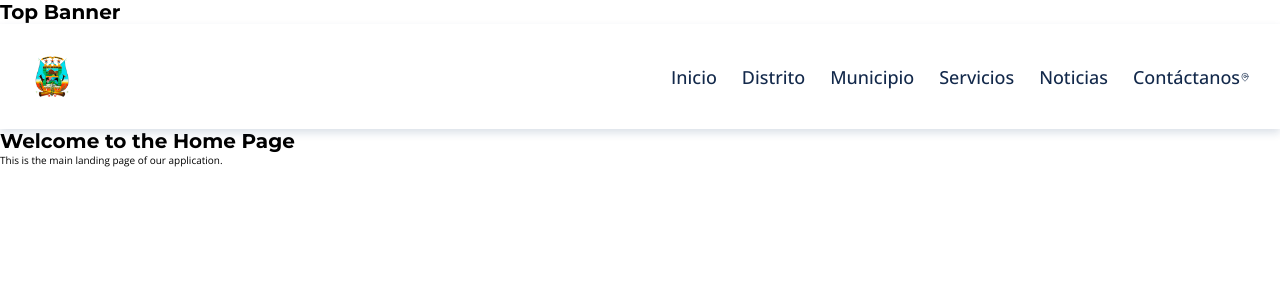
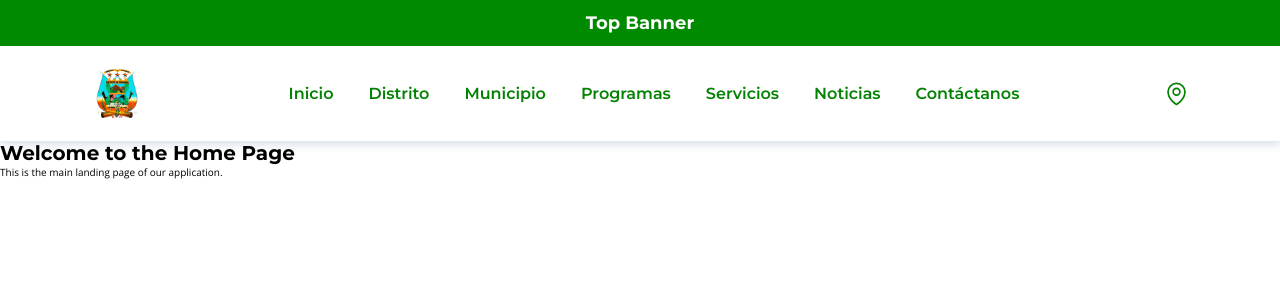
Before and after one commit to migueljarecca/huanuara-web, a React (Vite) app in the folder client/: page / in a window 1280 px wide. Shown: the top 300 px of the page. Built offline with nearby package versions, Linux system fonts and the light colour scheme.

Commit message:
add sub menu to header

```diff
--- a/client/src/App.css
+++ b/client/src/App.css
@@ -2,8 +2,17 @@
   --bg-primary: #ffffff;
   --bg-secondary: #eaeaea;
 
-  --color-text-primary: #13294b;
-  --color-text-secondary: #000000;
+  --bg-top-banner:#008a00;
+
+  --bg-header: #ffffff;
+  --color-text-header: #038203;
+
+  --color-text-title:#1a5336;
+  --color-text-subtitle:#038203;
+
+
+  --color-text-primary: #1c1c1c;
+  --color-text-secondary: #ffffff;
   /* --color-text-secondary: #004b87; */
   /* --color-text-tertiary: #0077c8; */
 
@@ -26,13 +35,14 @@
 .top-banner {
   display: flex;
   padding: 1.2rem 0;
-  background-color: #004b87;
+  background-color: var(--bg-top-banner);
   justify-content: center;
 }
 
 .top-banner h1 {
-  font-size: 1.7rem;
-  color: #fff;
+  font-size: 1.8rem;
+  color: var(--color-text-secondary);
+  font-family: 'Montserrat', sans-serif;
 }
 
 
@@ -46,20 +56,20 @@
   display: flex;
   justify-content: space-between;
   align-items: center;
-  background-color: #fff;
-  /* padding: 3rem 0; */
-  padding: min(3rem, 7%);
+  background-color: var(--bg-header);
+  padding: min(2rem, 7%) 7%;
+
   box-shadow: 0px 4px 8px 0px #13376326;
+
   z-index: 10;
 }
 
 .header .home-link {
   display: flex;
   align-items: center;
-  width: 4.5rem;
-  height: 4.5rem;
+  width: 5.5rem;
+  height: 5.5rem;
   text-decoration: none;
-
 }
 
 .header .home-link img {
@@ -67,39 +77,96 @@
   height: 100%;
 }
 
-.header .nav-container {
+.header .header-nav {
   display: flex;
 }
 
-.nav-container .header-nav {
+.header-nav .menu-list {
   display: flex;
-}
-
-.header-nav ul {
-  display: flex;
-  gap: 2.5rem;
+  gap: 3.5rem;
   list-style: none;
 }
 
-.header-nav ul li a {
-  font-size: 1.8rem;
+.header-nav .menu-list li .menu-link {
+  font-size: 1.6rem;
   text-decoration: none;
-  color: var(--color-text-primary);
-  font-weight: 500;
+  color: var(--color-text-header);
+  font-weight: 600;
+  font-family: 'Montserrat', sans-serif;
+
+  position: relative;
 }
 
-.header .header-icons-wrapper-out {
+.menu-link::after {
+  content: '';
+  position: absolute;
+  width: 0;
+  height: 2px;
+  background-color: var(--color-text-header);
+  bottom: -5px;
+  left: 0;
+  transition: width 0.3s ease-in-out;
+}
+
+.header-nav .menu-list li .menu-link:hover {
+  color: var(--color-text-header);
+}
+
+.menu-link:hover::after {
+  width: 100%;
+}
+
+.sub-menu {
+  /* position: absolute;
+  list-style: none;
+  top: 100%;
+  left: 0;
+  background-color: var(--bg-header);
+  box-shadow: 0px 4px 8px 0px #13376326;
+  padding: 1.5rem;
+  display: none; */
+
+  list-style: none;
+  padding: 0.2em 0.5em;
+  background: var(--bg-white);
+  border: 1px #fdfdfd solid;
+  box-shadow: 0 0.5em 1em rgba(0, 0, 0, 0.1);
+  border-radius: 5px;
+  position: absolute;
+  top: 5rem;
+  left: 18%;
+  width: 150%;
+  transform: translateX(-50%);
+  opacity: 0;
+  display: none;
+  transition: 0.2s;
+}
+
+/* .sub-menu.active {
+  display: block;
+  opacity: 1;
+  z-index: 10;
+} */
+
+.menu-list li:hover .sub-menu {
+  display: block;
+  opacity: 1;
+  z-index: 10;
+}
+
+
+
+.header .header-icons {
   display: flex;
   gap: 2.5rem;
 }
 
-.header-icons-wrapper-out .header.icons-wrapper-in {
+.header-icons .header-icons-wrapper{
   width: 2.7rem;
   height: 2.7rem;
-  position: relative;
 }
 
-.header-icons-wrapper-in .header-icon-link {
+.header-icons-wrapper .header-icon-link {
   text-decoration: none;
 }
 
@@ -107,5 +174,5 @@
   width: 100%;
   height: 100%;
   aspect-ratio: 1 / 1;
-  color: var(--color-text-primary);
+  color: var(--color-text-header);
 }
--- a/client/src/components/Header.jsx
+++ b/client/src/components/Header.jsx
@@ -9,20 +9,41 @@ export const Header = () => {
                 <img src="/images/municipalidad-distrital-huanuara.png" alt="" />
             </Link>
 
-            <div className="nav-container">
                 <nav className="header-nav">
-                    <ul>
-                        <li><NavLink to={"/"} className="nav-link">Inicio</NavLink></li>
-                        <li><NavLink to={"/district"} className="nav-link">Distrito</NavLink></li>
-                        <li><NavLink to={"/municipality"} className="nav-link">Municipio</NavLink></li>
-                        <li><NavLink to={"/services"} className="nav-link">Servicios</NavLink></li>
-                        <li><NavLink to={"/news"} className="nav-link">Noticias</NavLink></li>
-                        <li><NavLink to={"/contact"} className="nav-link">Contáctanos</NavLink></li>
+                    <ul className='menu-list'>
+                        <li><NavLink to={"/"} className="menu-link">Inicio</NavLink></li>
+                        <li><NavLink to={"/district"} className="menu-link">Distrito</NavLink>
+                            <ul className="sub-menu">
+                                <li><NavLink to={"/district/history"} className="sub-menu-link">Historia</NavLink></li>
+                                <li><NavLink to="/district/location" className="sub-menu-link">Ubicación</NavLink></li>
+                                <li><NavLink to="/district/geography" className="sub-menu-link">Geografía y Demografía</NavLink></li>
+                                <li><NavLink to="/district/tourism" className="sub-menu-link">Lugares Turísticos</NavLink></li>
+                            </ul>
+                        </li>
+                        <li><NavLink to={"/municipality"} className="menu-link">Municipio</NavLink>
+                            <ul className="sub-menu">
+                                <li><NavLink to="/municipality/mission-vision" className="sub-menu-link">Misión y Visión</NavLink></li>
+                                <li><NavLink to="/municipality/authorities" className="sub-menu-link">Autoridades</NavLink></li>
+                                <li><NavLink to="/municipality/council" className="sub-menu-link">Consejo Municipal</NavLink></li>
+                                <li><NavLink to="/municipality/organization-chart" className="sub-menu-link">Organigrama</NavLink></li>
+                                <li><NavLink to="/municipality/neighborhood-boards" className="sub-menu-link">Juntas Vecinales</NavLink></li>
+                            </ul>
+                        </li>
+                        <li><NavLink to="/programs" className="menu-link">Programas</NavLink>
+                            <ul className="sub-menu">
+                                <li><NavLink to="/programs/omaped" className="sub-menu-link">OMAPED</NavLink></li>
+                                <li><NavLink to="/programs/vaso-de-leche" className="sub-menu-link">Vaso de Leche</NavLink></li>
+                                <li><NavLink to="/programs/demuna" className="sub-menu-link">DEMUNA</NavLink></li>
+                            </ul>
+                        </li>
+                        <li><NavLink to={"/services"} className="menu-link">Servicios</NavLink></li>
+                        <li><NavLink to={"/news"} className="menu-link">Noticias</NavLink></li>
+                        <li><NavLink to={"/contact"} className="menu-link">Contáctanos</NavLink></li>
                     </ul>
                 </nav>
 
-                <div className="header-icons-wrapper-out">
-                    <div className='header-icons-wrapper-in'>
+                <div className="header-icons">
+                    <div className='header-icons-wrapper'>
                         <Link to={"/map"} className="header-icon-link">
                             <MapPin />
                         </Link>
@@ -30,7 +51,6 @@ export const Header = () => {
 
 
                 </div>
-            </div>
 
         </header>
     )
--- a/client/src/components/TopBanner.jsx
+++ b/client/src/components/TopBanner.jsx
@@ -2,7 +2,7 @@
 export const TopBanner = () => {
 
     return (
-        <div>
+        <div className="top-banner">
             <h1>Top Banner</h1>
         </div>
     )
```
